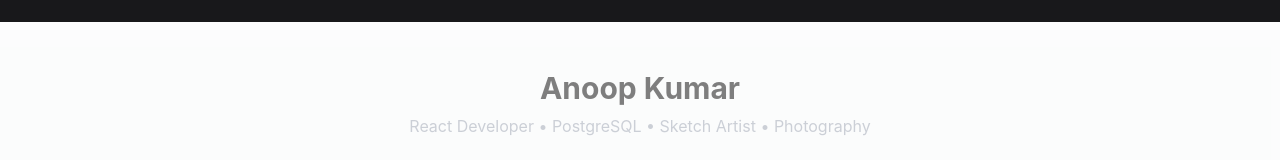
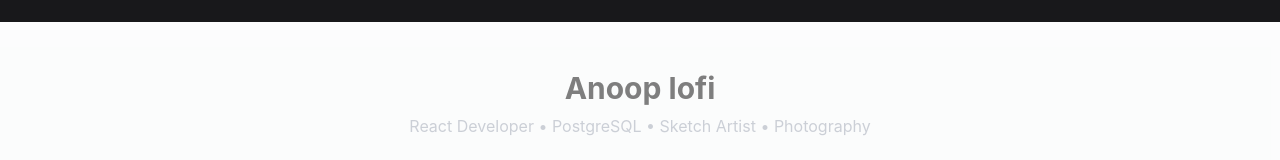
Before and after one commit to Anoopraja/Portfolio, a React (Vite) app in the folder Portfolio/: page / in a window 1280 px wide. Shown: the part 3510-3670 px from the top of the page. Built offline with nearby package versions, Linux system fonts and the light colour scheme.

Commit message:
footer name change

```diff
--- a/Portfolio/src/assets/components/Footer.jsx
+++ b/Portfolio/src/assets/components/Footer.jsx
@@ -8,7 +8,7 @@
 
         {/* Profile Info */}
         <div>
-          <h3 className="text-3xl font-bold mb-2">Anoop Kumar</h3>
+          <h3 className="text-3xl font-bold mb-2">Anoop lofi</h3>
           <p className="text-gray-400 text-sm sm:text-base">
             React Developer &bull; PostgreSQL &bull; Sketch Artist &bull; Photography
           </p>
```
